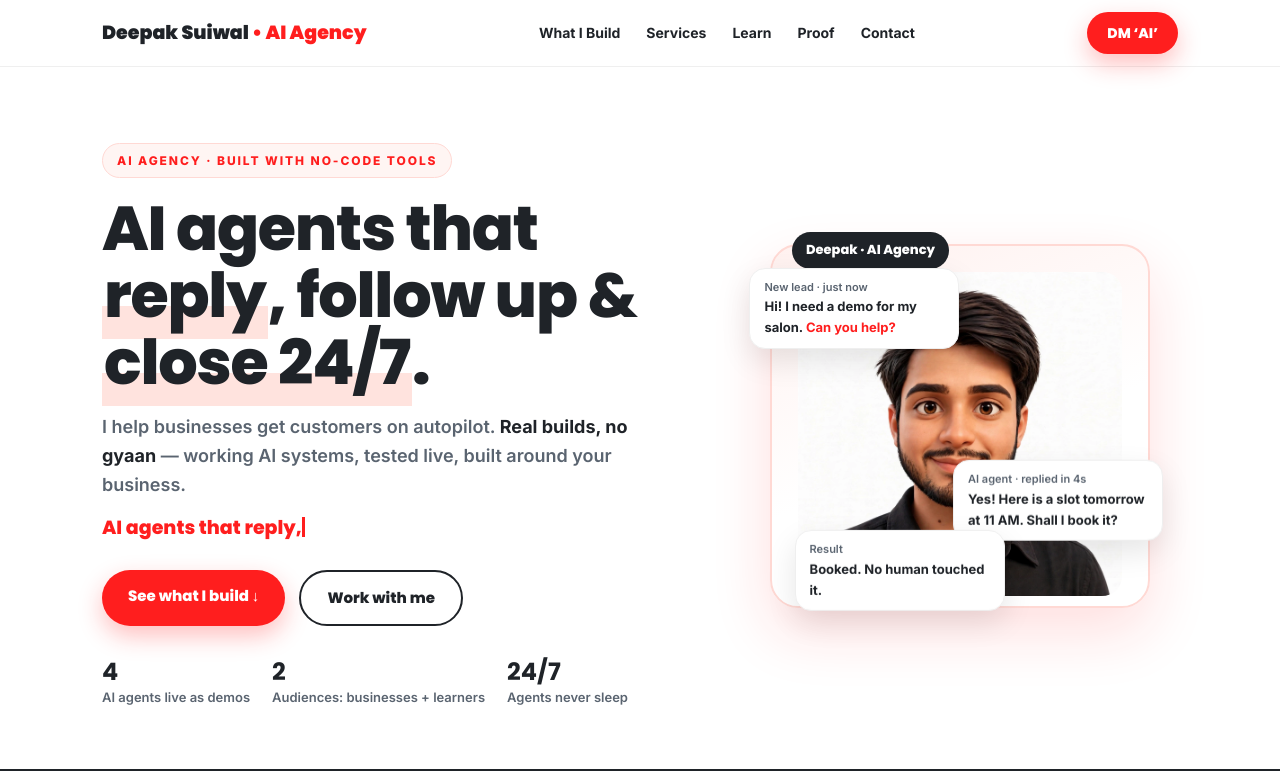
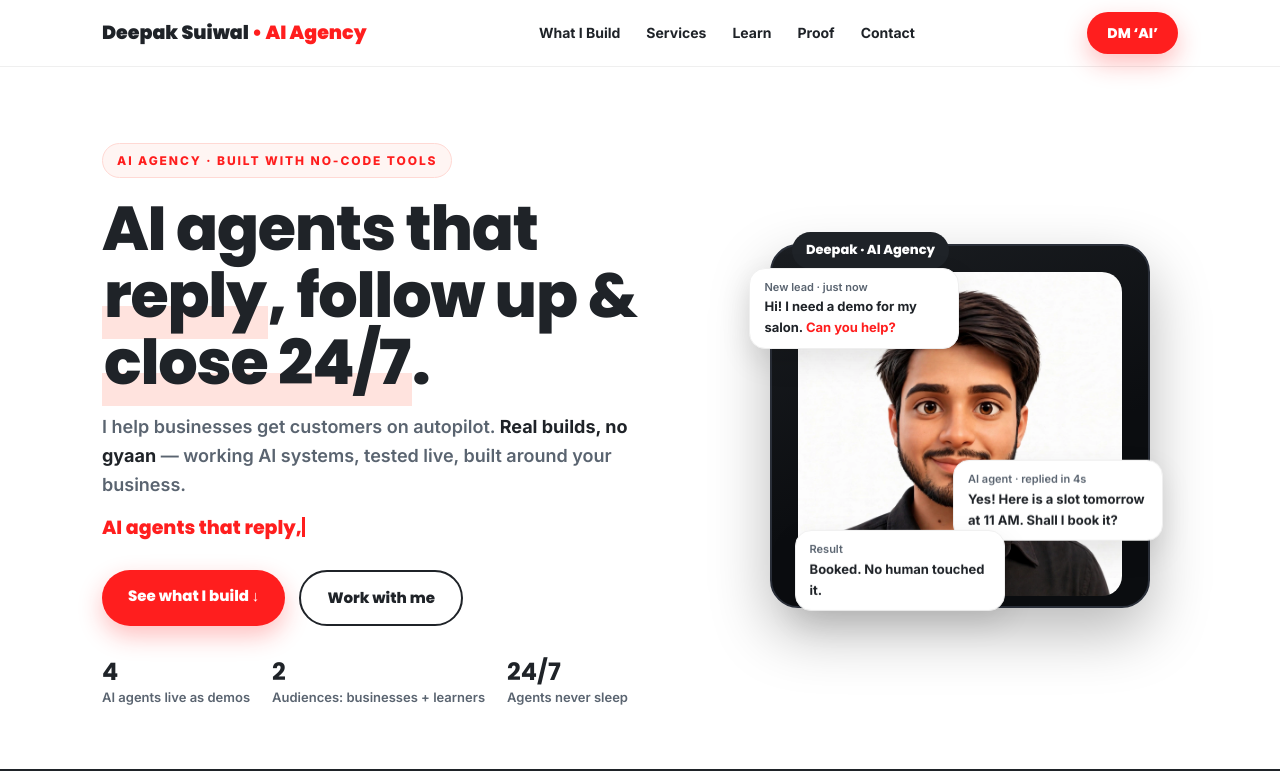
Before and after one commit to Deepaksuiwal/Deepaksuiwal.github.io, a plain HTML site: page index.html in a window 1280 px wide. Shown: the top 782 px of the page. Drawn offline with Linux system fonts and the light colour scheme.

Commit message:
Update hero photo and card styling

```diff
--- a/index.html
+++ b/index.html
@@ -53,8 +53,8 @@ nav{position:sticky;top:0;z-index:50;background:rgba(255,255,255,.92);backdrop-f
 .hero-proof div b{font-family:'Poppins';font-size:24px;display:block;line-height:1}
 .hero-proof div span{font-size:13px;color:var(--grey);font-weight:600}
 .hero-visual{position:relative;display:flex;justify-content:center}
-.avatar-card{position:relative;width:min(380px,88%);border-radius:28px;background:linear-gradient(160deg,#FFF1EF,#fff 55%);border:2px solid #FFD9D4;padding:26px 26px 10px;box-shadow:0 24px 60px rgba(255,30,30,.14);transition:transform .25s ease-out;will-change:transform}
-.avatar-card img{border-radius:20px;width:100%;aspect-ratio:1/1;object-fit:cover;object-position:center 12%;background:#fff}
+.avatar-card{position:relative;width:min(380px,88%);border-radius:28px;background:linear-gradient(160deg,#1B1E22,#0B0D10 60%);border:2px solid #2A2F39;padding:26px 26px 10px;box-shadow:0 24px 60px rgba(0,0,0,.28);transition:transform .25s ease-out;will-change:transform}
+.avatar-card img{border-radius:20px;width:100%;aspect-ratio:1/1;object-fit:cover;object-position:center 12%;background:#0B0D10}
 .avatar-card .tag{position:absolute;top:-14px;left:20px;background:var(--ink);color:#fff;font-family:'Poppins';font-weight:800;font-size:13px;padding:8px 14px;border-radius:999px}
 .bubble{position:absolute;background:#fff;border:1px solid var(--line);border-radius:16px;box-shadow:0 12px 30px rgba(0,0,0,.10);padding:10px 14px;font-size:13px;font-weight:700;max-width:210px;animation:float 5s ease-in-out infinite}
 .bubble small{display:block;color:var(--grey);font-weight:600;font-size:11px}
```
